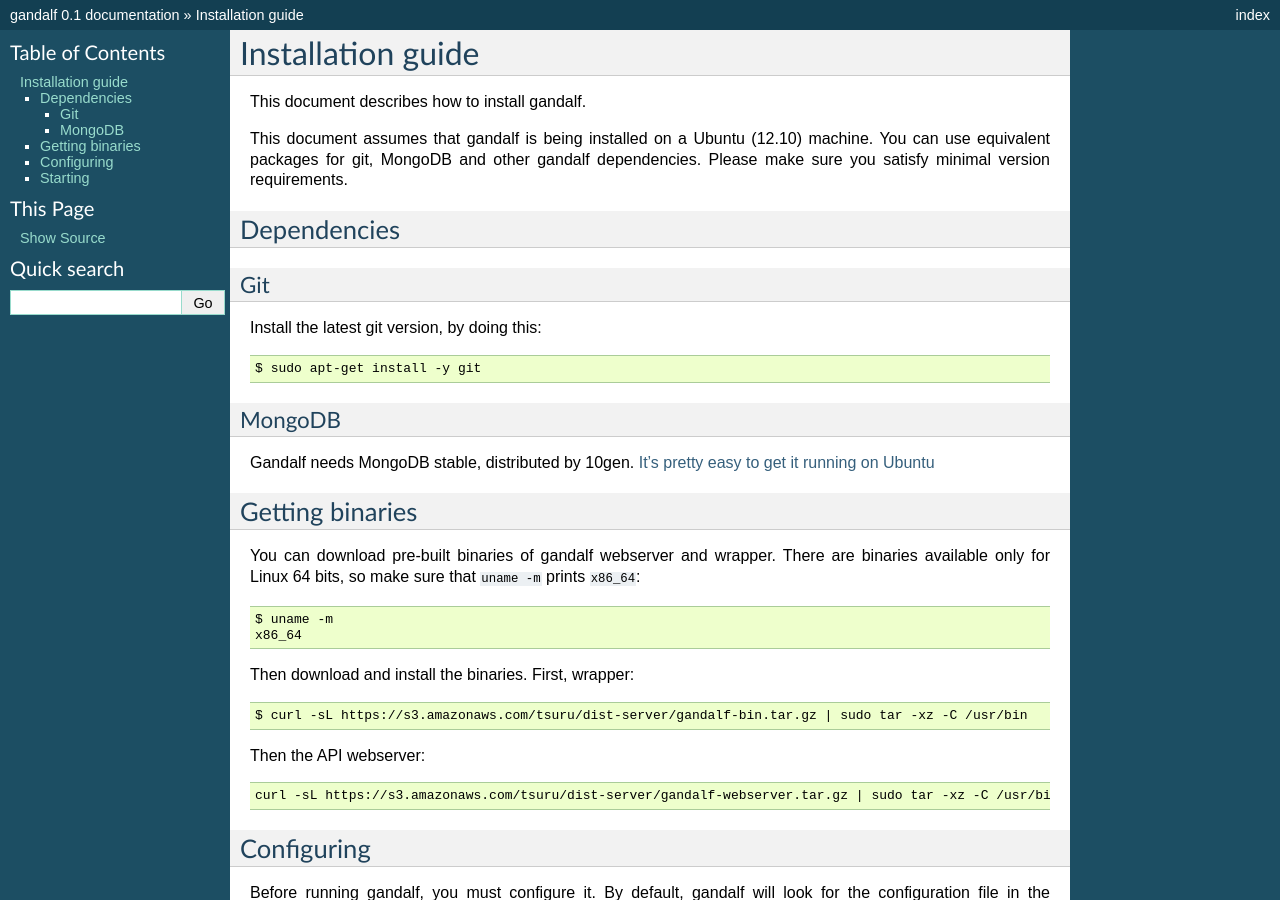
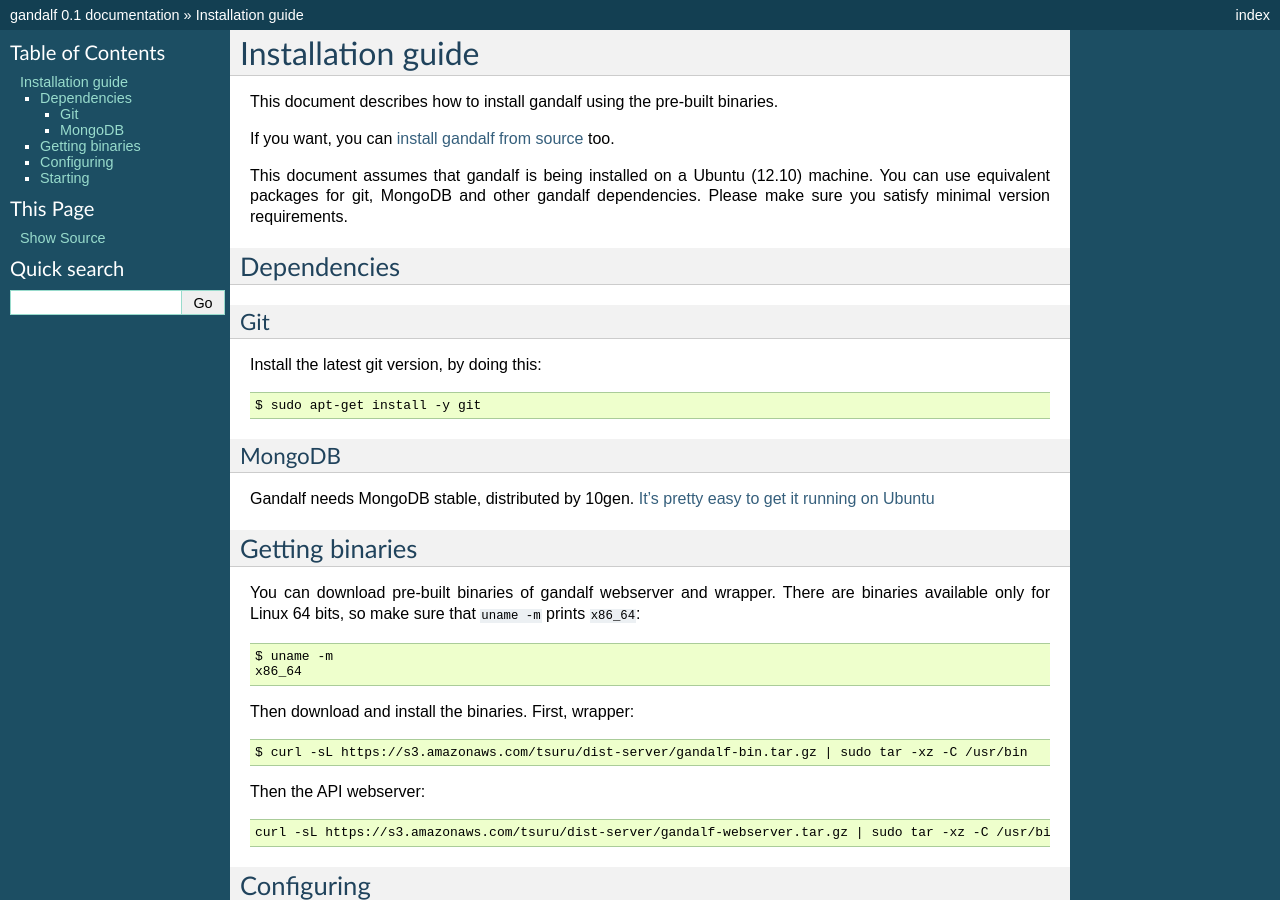
Before and after one commit to tsuru/gandalf, a Sphinx documentation site: the page built from docs/source/install.rst, in a window 1280 px wide and 900 px high. Built offline with Sphinx 7.4.7, drawn with Linux system fonts in a browser that asks for light colours.

Commit message:
docs: added link about install from source.

```diff
--- a/docs/source/index.rst
+++ b/docs/source/index.rst
@@ -22,3 +22,4 @@
 =============
 
 * :doc:`Making a backup </making-backup>`
+* :doc:`Install gandalf from source </install-from-source>`
--- a/docs/source/install.rst
+++ b/docs/source/install.rst
@@ -2,7 +2,9 @@
 Installation guide
 ==================
 
-This document describes how to install gandalf.
+This document describes how to install gandalf using the pre-built binaries.
+
+If you want, you can :doc:`install gandalf from source </install-from-source>` too.
 
 This document assumes that gandalf is being installed on a Ubuntu (12.10) machine. You
 can use equivalent packages for git, MongoDB and other gandalf dependencies. Please make
```
